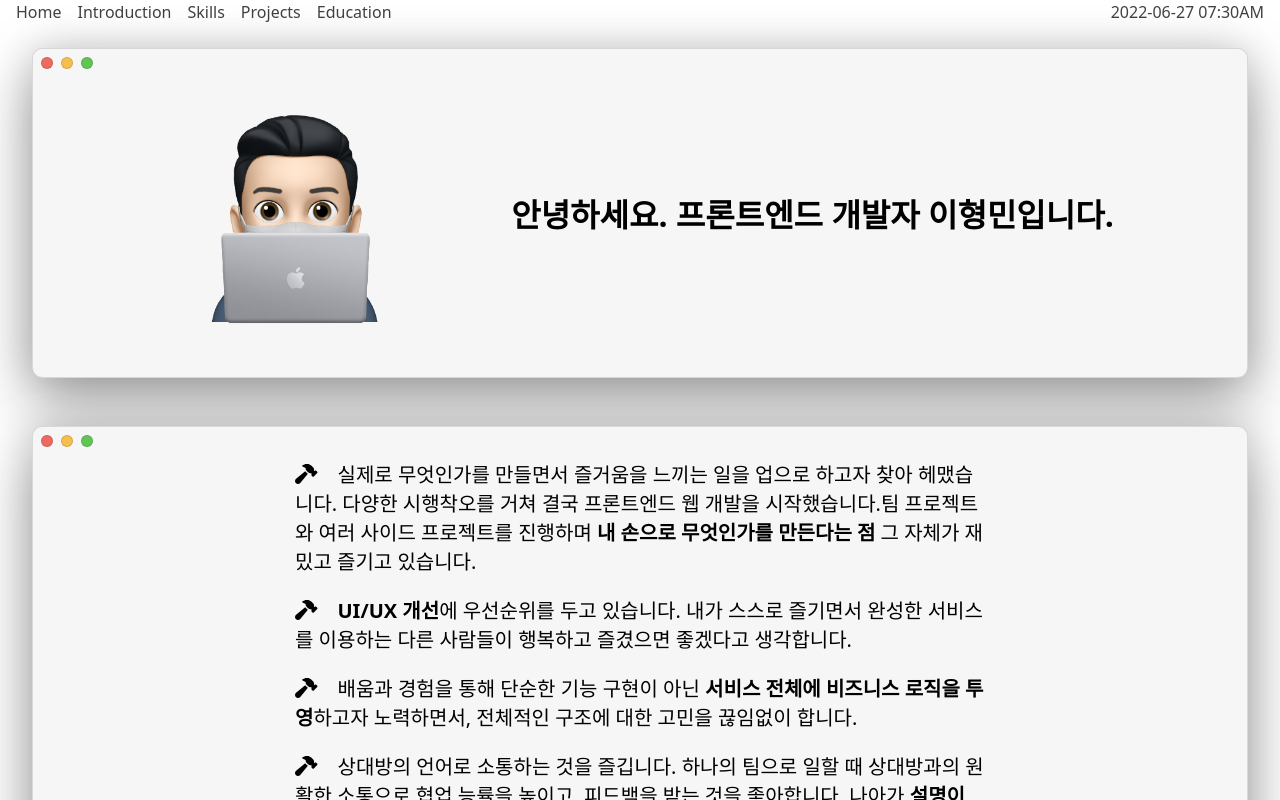
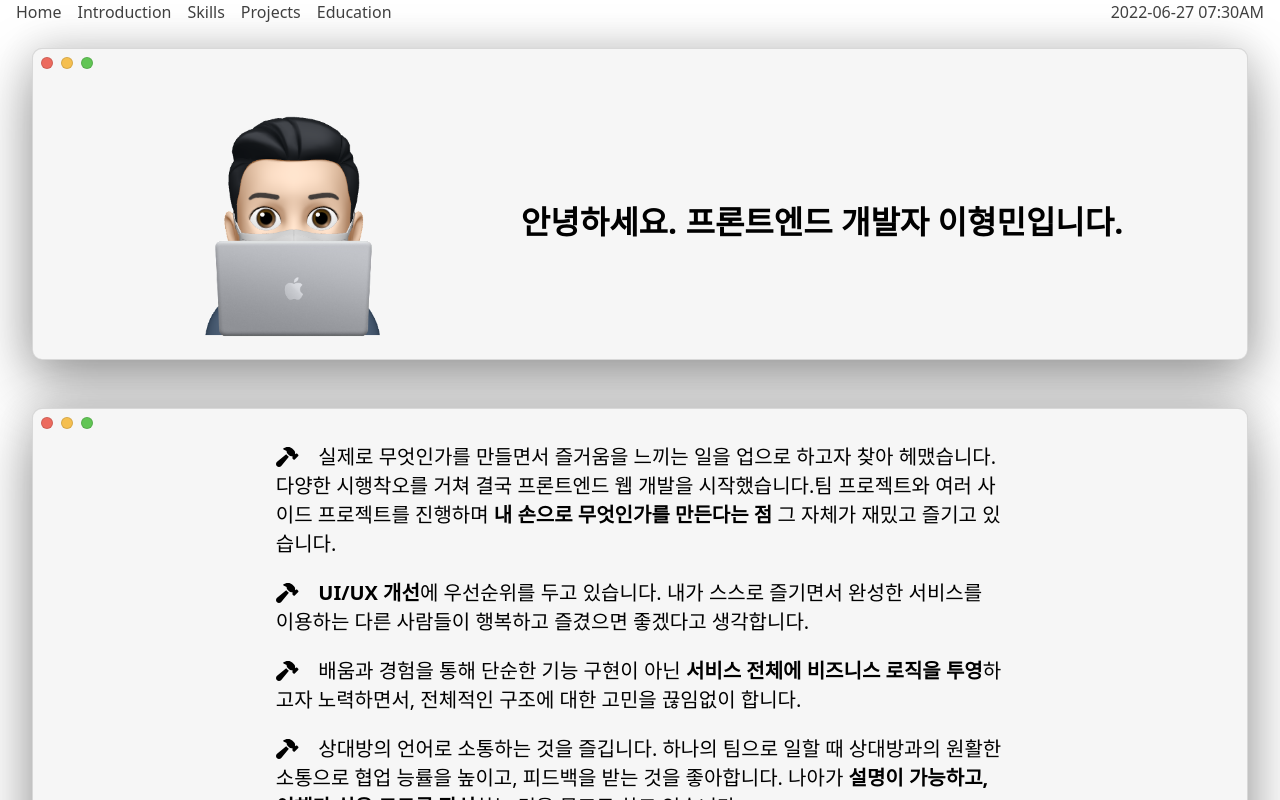
Before and after one commit to hyoungqu23/hyoungmin_portfolio, a React (Create React App) app: page / in a window 1280 px wide. Shown: the top 800 px of the page. Built offline with nearby package versions, Linux system fonts and the light colour scheme.

Commit message:
[layout] Style 수정
Container Style 수정

```diff
--- a/src/styles/Container.js
+++ b/src/styles/Container.js
@@ -23,7 +23,7 @@ const StyledContainer = styled.div`
   width: 95%;
 
   margin: 3em auto;
-  padding: 2em;
+  padding-top: 2em;
 
   filter: drop-shadow(0px 0px 20px rgba(0, 0, 0, 0.15))
     drop-shadow(0px 25px 30px rgba(0, 0, 0, 0.35));
```
